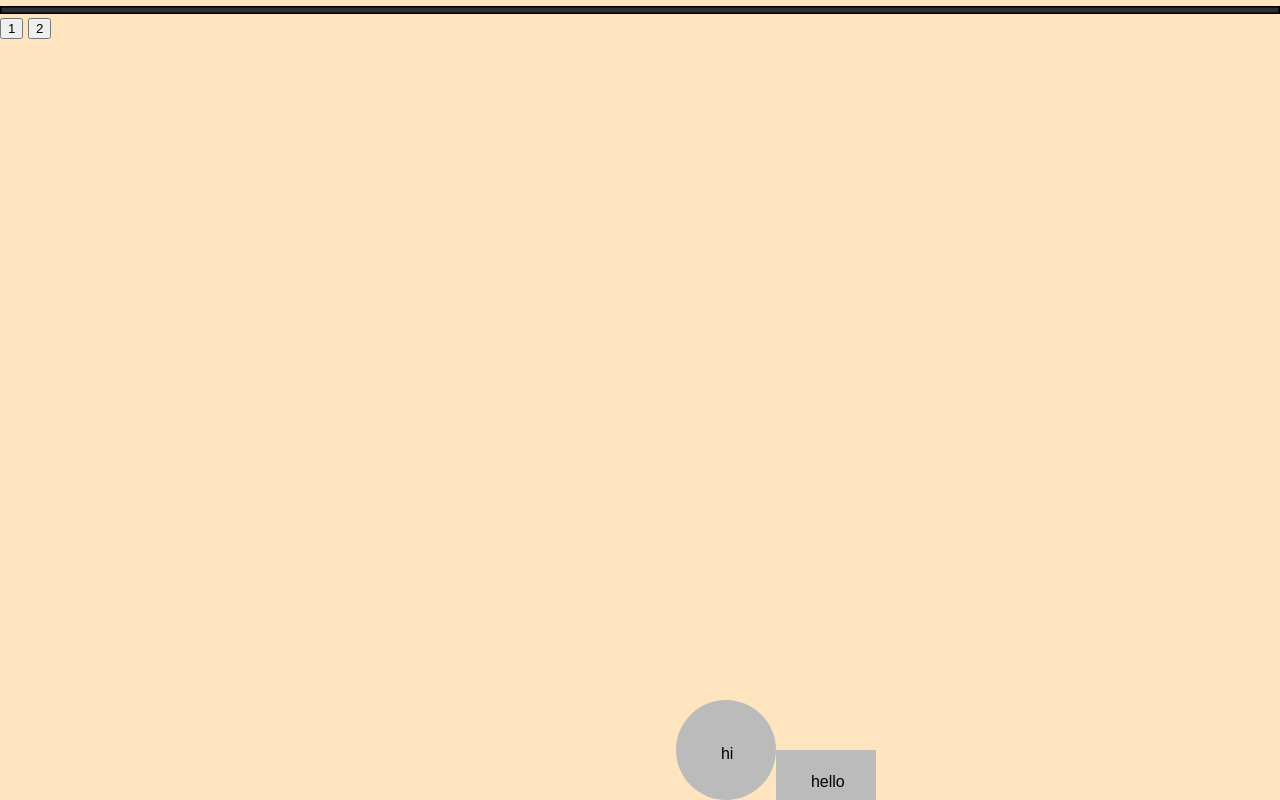
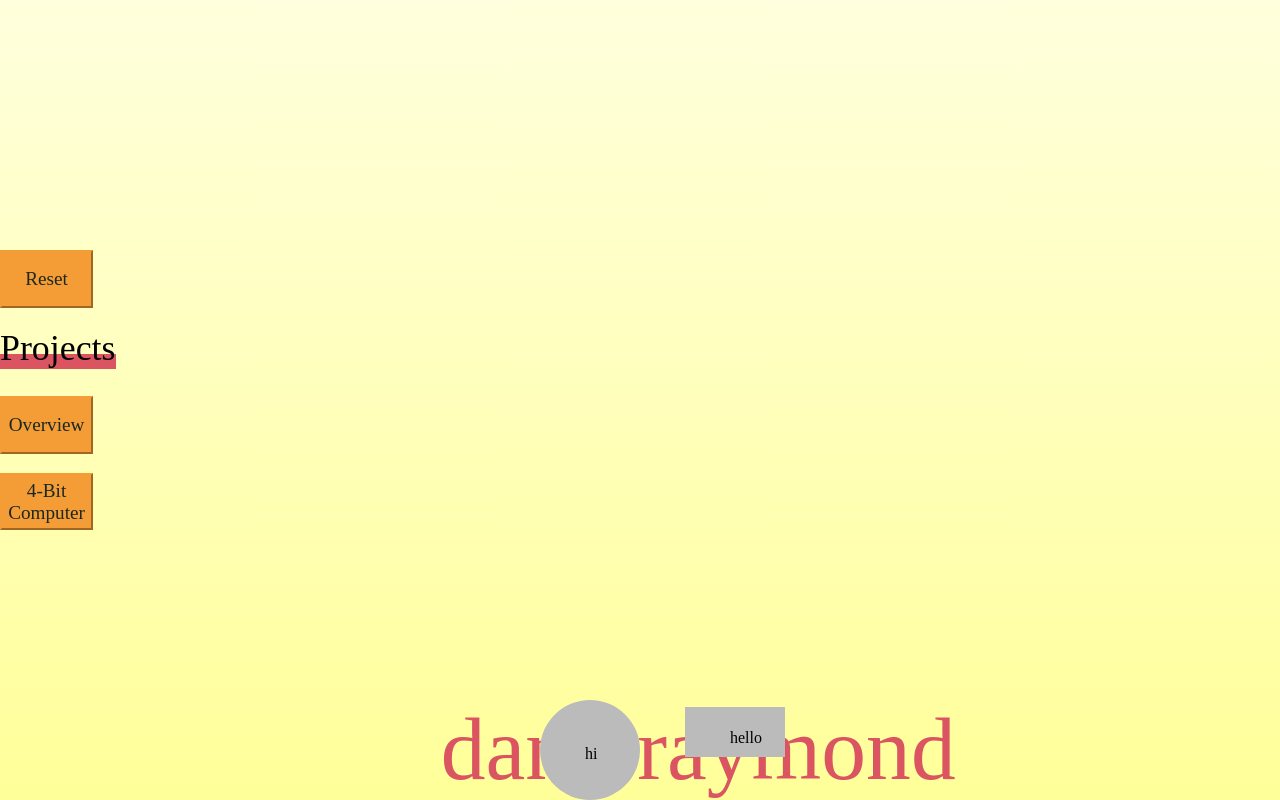
Before and after one commit to draymond63/cannon2DRenderer, a plain HTML site: page index.html in a window 1280 px wide. Drawn offline with Linux system fonts and the light colour scheme; a web font is replaced by a local one.

Commit message:
Added css, altered objects parameters, cleaned up code

```diff
--- /dev/null
+++ b/computer.css
@@ -0,0 +1,14 @@
+/* If the width is above a standard, use this instead */
+@media (min-width: 48em) {
+    /******************************** SIDE BAR ********************************/
+    .sideBtn {
+        font-size: 1.5vw;
+        height: 3em;
+    }
+    .sideBar {
+        width: 10vw;
+    }
+    .sideHeader {
+        font-size: 2.8vw;
+    }
+}
--- a/environment.js
+++ b/environment.js
@@ -81,11 +81,6 @@ class Environment {
                 self.entities[i].obj.style.top = window.innerHeight - self.entities[i].body.position.z - offsetY + "px"
                 self.entities[i].obj.style.left = window.innerWidth/2 + self.entities[i].body.position.x - offsetX + "px"
                 // obj.style.angle = this.body.rotation.y // SOMETHING LIKE THIS
-
-                if (self.entities[i].ID == 2) {
-                    console.log(self.entities[i].body.position.z)
-                }
-
             }
 
             lastTime = time // Keep track of how long since last render
@@ -95,4 +90,10 @@ class Environment {
     render(phyObj) {
         this.entities.push(phyObj)
     }
+    resetWorld() {
+        env.world.gravity.set(500, 0, 100)
+        setTimeout(function() {
+            env.world.gravity.set(0, 0, -150)
+        }, 1000);
+    }
   }
--- a/index.html
+++ b/index.html
@@ -2,18 +2,18 @@
 <!DOCTYPE html>
 
 <!-- PAGE 1 -->
-<template id="page1">
+<template id="projects">
     <span>
-        <a style="position: relative; left: 45%; top: 45%;">
+        <a style="position: relative; top: 45%; left: 45%;">
             hi
         </a>
     </span>
 </template>
 
 <!-- PAGE 2 -->
-<template id="page2">
+<template id="aboutMe">
     <span > <!-- onclick="MouseDown(1)" -->
-        <a style="position: relative; left: 35%; top: 45%;">
+        <a style="position: relative; top: 45%; left: 45%;">
             hello
         </a>
     </span>
@@ -23,25 +23,26 @@
     <head>
         <meta charset="utf-8">
         <title>Daniel &#9889;</title>
-        <link rel="stylesheet" type="text/css" href="stylesheet.css"></link>
+        <link href="https://fonts.googleapis.com/css?family=Kameron&display=swap" rel="stylesheet">
+        <link rel="stylesheet" type="text/css" href="mobile.css"></link>
+        <link rel="stylesheet" type="text/css" href="computer.css"></link>
     </head>
     <body id="body">
-        <!-- GROUND -->
-        <svg width="100%" height="1%">
-            <rect width="100%" height="100%" style="
-                position: absolute;
-                bottom: 0;
-                fill:rgb(46, 46, 46);
-                stroke-width:3;
-                stroke:rgb(0,0,0);
-                " />
-        </svg>
-
-        <button onclick="addObject(1)">1</button>
-        <button onclick="addObject(2)">2</button>
+        <!-- SIDE BAR -->
+        <div class="sideBar">
+            <button class="sideBtn", onclick="reset()">Reset</button>
+            <a class="sideHeader">Projects</a>
+            <button class="sideBtn", onclick="addObject(1)">Overview</button>
+            <button class="sideBtn", onclick="addObject(2)">4-Bit Computer</button>
+        </div>
 
         <!-- PHYSICS PLAYGROUND -->
         <div id="container"></div>
+
+        <!-- BOTTOM TAG -->
+        <span class="tagLine">
+            <a>dan . raymond</a>
+        </span>
 
         <!-- SCRIPTS -->
         <script src="lib/cannon.min.js"></script>
--- a/main.js
+++ b/main.js
@@ -7,44 +7,37 @@ materials.push(genMat)
 // Begin rendering all the objects
 env.begin(materials)
 
-// Create multiple spheres
 sphere = new PhyObject({
     'world': env.world,
     'type': "Circle",
-    'width': 50,
-    'x': 20,
-    'y': 100,
+    'radius': 50,
+    'x': -50,
+    'y': 400,
+    'layer': 0,
     'material': genMat
 })
-sphere.addHTML('page1', 1)
+sphere.addHTML('projects', 1)
 env.render(sphere)
 
-first = new PhyObject({
+second = new PhyObject({
     'world': env.world,
     'type': "Box",
     'width': 100,
     'height': 50,
-    'x': 100,
-    'y': 300,
+    'x': 95,
+    'y': 700,
+    'layer': 0,
     'material': genMat
 })
-first.addHTML('page2', 2)
-env.render(first)
+second.addHTML('aboutMe', 3)
+env.render(second)
 
 let counter = 3
 addObject = (num) => {
-    // Add sphere2 after the fact
-    sphere2 = new PhyObject({
-        'world': env.world,
-        'type': "Circle",
-        'width': 50,
-        'x': 1,
-        'y': 300,
-        'material': genMat
-    })
-    sphere2.addHTML('page'+num, counter)
-    env.render(sphere2)
-    counter++
+
 }
 
-console.log(document.body)
+// Throw everything off the screen to the right
+reset = () => {
+    env.resetWorld()
+}
--- /dev/null
+++ b/mobile.css
@@ -0,0 +1,54 @@
+/******************************** HTML AND BODY ***************************/
+html, body {
+    width: 100%;
+    height: 100%;
+}
+body {
+    background-image: linear-gradient(#ffffdd, #ffff99);
+    margin: 0;
+    overflow: hidden;
+    font-family: 'Kameron', serif;
+
+    display: flex;
+    width: 100vw;
+    flex-direction: row;
+}
+
+/******************************** SIDE BAR ********************************/
+.sideBtn {
+    background-color: #F49D37;
+    border-color: #F49D37;
+
+    font-size: 3vw;
+    font-family: 'Kameron', serif;
+    color: #1A281F;
+
+    height: 3.5rem;
+    width: 80%;
+    margin-bottom: 1em;
+}
+.sideBar {
+    display: flex;
+    width: 25vw;
+    align-self: center;
+    flex-direction: column;
+}
+.sideHeader {
+    font-size: 5vw;
+
+    background: linear-gradient(180deg,rgba(255,255,255,0) 65%, #DB5461 0%);
+
+    width: 100%;
+    margin-bottom: 0.75em;
+}
+
+/******************************** OVERLAY *********************************/
+.tagLine {
+    display: flex;
+    width: 100%;
+    justify-content: center;
+    align-items: flex-end;
+    font-family: 'Kameron', serif;
+    color: #DB5461;
+    font-size: 7vw;
+}
--- a/phyobject.js
+++ b/phyobject.js
@@ -4,23 +4,25 @@ class PhyObject {
         ,       type = dict['type']
         ,       width = dict['width']
         ,       height = dict['height']
+        ,       radius = dict['radius']
         ,       x = dict['x']
         ,       y = dict['y']
+        ,       layer = dict['layer']
         ,       material = dict['material'];
 
         this.mat = material
         this.type = type.toLowerCase()
-        this.mouseDown = false;
-        this.grabbedX = 0;
-        this.grabbedY = 0;
+        // this.mouseDown = false;
+        // this.grabbedX = 0;
+        // this.grabbedY = 0;
 
         switch(this.type) {
             case "circle":
-                this.radius = width;
+                this.radius = radius;
                 this.body = new CANNON.Body({
-                    mass: 5, // kg
-                    position: new CANNON.Vec3(x, 0, y), // m
-                    shape: new CANNON.Sphere(width),
+                    mass: Math.PI * radius * radius/1000, // Dependent on area
+                    position: new CANNON.Vec3(x, layer*1000, y), // m
+                    shape: new CANNON.Sphere(radius),
                     material: this.mat, // Add specific interaction with floor
                     angularDamping: 0.75 // Slow rotation naturally (since friction alone doesn't work)
                 }); // NEED A SEMICOLON HERE
@@ -28,8 +30,8 @@ class PhyObject {
 
                 this.cStyle = `
                     position: absolute;
-                    height: `+ width*2 +`px;
-                    width: `+ width*2 +`px;
+                    height: `+ radius*2 +`px;
+                    width: `+ radius*2 +`px;
                     background-color: #bbb;
                     border-color: black;
                     border-radius: 50%;
@@ -40,8 +42,8 @@ class PhyObject {
                 this.width = width;
                 this.height = height;
                 this.body = new CANNON.Body({
-                    mass: 5,
-                    position: new CANNON.Vec3(x, 0, y),
+                    mass: width * height/1000,
+                    position: new CANNON.Vec3(x, layer*1000, y),
                     shape: new CANNON.Box(
                         new CANNON.Vec3(width/2, 1, height/2)
                     ).convexPolyhedronRepresentation,
@@ -54,7 +56,8 @@ class PhyObject {
                     height: `+ height +`px;
                     width: `+ width +`px;
                     background-color: #bbb;
-                    border-color: black;
+                    border-width: 5%;
+                    border: black;
                     display: inline-block;
                 `
                 break
@@ -65,7 +68,7 @@ class PhyObject {
 
     addHTML(type, ID) {
         const templates = document.querySelectorAll("template")
-        let self = this
+        // let self = this
         let template;
         for (let i = 0; i<templates.length; i++) {
             if (templates[i].id == type) {
--- a/stylesheet.css
+++ /dev/null
@@ -1,59 +0,0 @@
-html, body {
-    width: 100%;
-    height: 100%;
-}
-
-.dot {
-    height: 100px;
-    width: 100px;
-    background-color: #bbb;
-    border-color: black;
-    border-radius: 50%;
-    display: inline-block;
-}
-
-body {
-    background-color: rgba(255, 204, 128, 0.5);
-    margin: 0;
-    overflow: hidden;
-    font-family: arial;
-}
-
-#blocker {
-
-    position: absolute;
-
-    width: 100%;
-    height: 100%;
-
-    background-color: rgba(0,0,0,0.5);
-
-}
-
-#instructions {
-
-    width: 100%;
-    height: 100%;
-
-    display: -webkit-box;
-    display: -moz-box;
-    display: box;
-
-    -webkit-box-orient: horizontal;
-    -moz-box-orient: horizontal;
-    box-orient: horizontal;
-
-    -webkit-box-pack: center;
-    -moz-box-pack: center;
-    box-pack: center;
-
-    -webkit-box-align: center;
-    -moz-box-align: center;
-    box-align: center;
-
-    color: #ffffff;
-    text-align: center;
-
-    cursor: pointer;
-
-}
```
